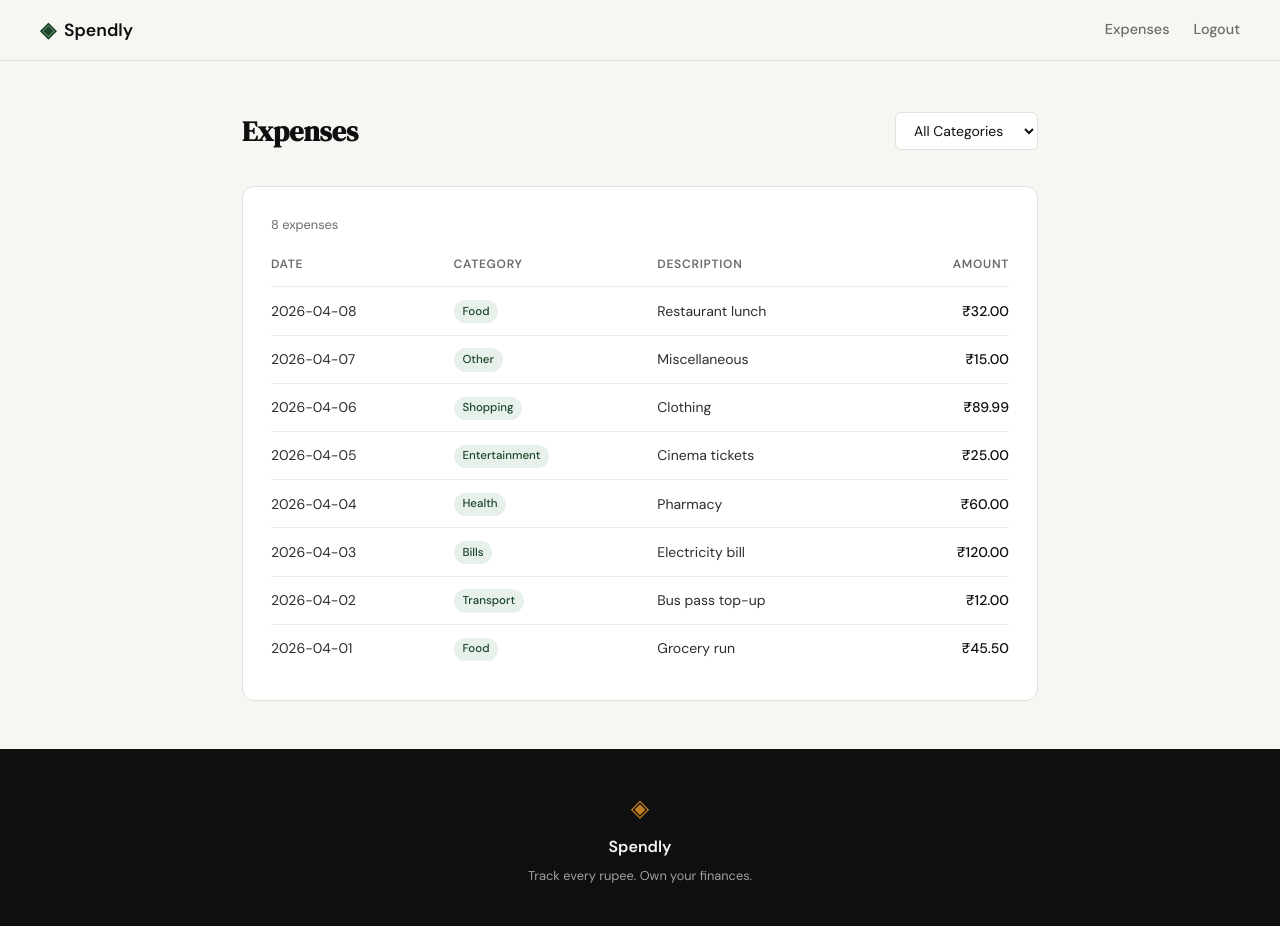
After one commit to Alishaw99/expense_tracker, a Flask app: page /expenses in a window 1280 px wide. The commit adds this page. Run offline with Flask 3, Linux system fonts and the light colour scheme; the visitor is signed in with stand-in values (Sample User, id 1); data comes from the database, SQL or seed files in the repository.

Commit message:
add expense list page (Step 5)
Co-Authored-By: Claude Sonnet 4.6 <noreply@anthropic.com>

```diff
--- a/app.py
+++ b/app.py
@@ -2,7 +2,7 @@ import functools
 import sqlite3
 from flask import Flask, redirect, render_template, request, session, url_for
 from werkzeug.security import check_password_hash, generate_password_hash
-from database.db import get_db, init_db, seed_db
+from database.db import get_db, init_db, seed_db, CATEGORIES
 
 app = Flask(__name__)
 app.secret_key = 'dev-secret-key-change-in-production'
@@ -144,6 +144,43 @@ def profile():
     )
 
 
+@app.route("/expenses")
+@login_required
+def expense_list():
+    category = request.args.get("category", "").strip()
+    if category not in CATEGORIES:
+        category = ""
+
+    db = get_db()
+    if category:
+        expenses = db.execute(
+            """
+            SELECT id, date, category, amount, description
+            FROM expenses
+            WHERE user_id = ? AND category = ?
+            ORDER BY date DESC, id DESC
+            """,
+            (session["user_id"], category),
+        ).fetchall()
+    else:
+        expenses = db.execute(
+            """
+            SELECT id, date, category, amount, description
+            FROM expenses
+            WHERE user_id = ?
+            ORDER BY date DESC, id DESC
+            """,
+            (session["user_id"],),
+        ).fetchall()
+
+    return render_template(
+        "expenses.html",
+        expenses=expenses,
+        categories=CATEGORIES,
+        selected=category,
+    )
+
+
 @app.route("/expenses/add")
 def add_expense():
     return "Add expense — coming in Step 7"
--- a/templates/base.html
+++ b/templates/base.html
@@ -20,6 +20,7 @@
             </a>
             <div class="nav-links">
                 {% if session.get('user_id') %}
+                    <a href="{{ url_for('expense_list') }}">Expenses</a>
                     <a href="{{ url_for('logout') }}">Logout</a>
                 {% else %}
                     <a href="{{ url_for('login') }}">Sign in</a>
--- /dev/null
+++ b/templates/expenses.html
@@ -0,0 +1,173 @@
+{% extends "base.html" %}
+
+{% block title %}Expenses — Spendly{% endblock %}
+
+{% block head %}
+<style>
+    .expenses-page {
+        max-width: 860px;
+        margin: 0 auto;
+        padding: 3rem 2rem;
+    }
+
+    .expenses-header {
+        display: flex;
+        align-items: center;
+        justify-content: space-between;
+        margin-bottom: 2rem;
+        flex-wrap: wrap;
+        gap: 1rem;
+    }
+
+    .expenses-title {
+        font-family: var(--font-display);
+        font-size: 1.75rem;
+        color: var(--ink);
+    }
+
+    .filter-form select {
+        padding: 0.5rem 0.875rem;
+        border: 1px solid var(--border);
+        border-radius: var(--radius-sm);
+        font-family: var(--font-body);
+        font-size: 0.875rem;
+        color: var(--ink);
+        background: var(--paper-card);
+        cursor: pointer;
+        outline: none;
+        transition: border-color 0.2s;
+    }
+
+    .filter-form select:focus { border-color: var(--accent); }
+
+    .expenses-card {
+        background: var(--paper-card);
+        border: 1px solid var(--border);
+        border-radius: var(--radius-md);
+        padding: 1.75rem;
+    }
+
+    .expenses-table {
+        width: 100%;
+        border-collapse: collapse;
+        font-size: 0.875rem;
+    }
+
+    .expenses-table th {
+        text-align: left;
+        font-size: 0.75rem;
+        font-weight: 600;
+        letter-spacing: 0.06em;
+        text-transform: uppercase;
+        color: var(--ink-muted);
+        padding-bottom: 0.75rem;
+        border-bottom: 1px solid var(--border-soft);
+    }
+
+    .expenses-table th:last-child { text-align: right; }
+
+    .expenses-table td {
+        padding: 0.7rem 0;
+        border-bottom: 1px solid var(--border-soft);
+        color: var(--ink-soft);
+        vertical-align: middle;
+    }
+
+    .expenses-table tr:last-child td { border-bottom: none; }
+
+    .expenses-table td:last-child {
+        text-align: right;
+        font-weight: 500;
+        color: var(--ink);
+    }
+
+    .cat-badge {
+        display: inline-block;
+        background: var(--accent-light);
+        color: var(--accent);
+        font-size: 0.72rem;
+        font-weight: 500;
+        padding: 0.15rem 0.55rem;
+        border-radius: 999px;
+    }
+
+    .desc-muted {
+        color: var(--ink-faint);
+        font-style: italic;
+    }
+
+    .empty-state {
+        text-align: center;
+        padding: 3rem 0;
+        color: var(--ink-muted);
+    }
+
+    .empty-state p { margin-bottom: 0.5rem; }
+
+    .expense-count {
+        font-size: 0.8rem;
+        color: var(--ink-muted);
+        margin-bottom: 1.25rem;
+    }
+</style>
+{% endblock %}
+
+{% block content %}
+<div class="expenses-page">
+
+    <div class="expenses-header">
+        <h1 class="expenses-title">Expenses</h1>
+        <form method="get" class="filter-form">
+            <select name="category" onchange="this.form.submit()">
+                <option value="" {% if not selected %}selected{% endif %}>All Categories</option>
+                {% for cat in categories %}
+                <option value="{{ cat }}" {% if selected == cat %}selected{% endif %}>{{ cat }}</option>
+                {% endfor %}
+            </select>
+        </form>
+    </div>
+
+    <div class="expenses-card">
+        {% if expenses %}
+            <p class="expense-count">{{ expenses|length }} expense{{ "s" if expenses|length != 1 else "" }}{% if selected %} in {{ selected }}{% endif %}</p>
+            <table class="expenses-table">
+                <thead>
+                    <tr>
+                        <th>Date</th>
+                        <th>Category</th>
+                        <th>Description</th>
+                        <th>Amount</th>
+                    </tr>
+                </thead>
+                <tbody>
+                    {% for e in expenses %}
+                    <tr>
+                        <td>{{ e.date }}</td>
+                        <td><span class="cat-badge">{{ e.category }}</span></td>
+                        <td>
+                            {% if e.description %}
+                                {{ e.description }}
+                            {% else %}
+                                <span class="desc-muted">—</span>
+                            {% endif %}
+                        </td>
+                        <td>₹{{ "%.2f"|format(e.amount) }}</td>
+                    </tr>
+                    {% endfor %}
+                </tbody>
+            </table>
+        {% else %}
+            <div class="empty-state">
+                {% if selected %}
+                    <p>No expenses in <strong>{{ selected }}</strong>.</p>
+                    <p><a href="{{ url_for('expense_list') }}" style="color: var(--accent);">View all expenses</a></p>
+                {% else %}
+                    <p>No expenses yet.</p>
+                    <p>Start tracking your spending to see it here.</p>
+                {% endif %}
+            </div>
+        {% endif %}
+    </div>
+
+</div>
+{% endblock %}
```
Also changed, not shown: .claude/specs/05-expense-list.md (added).
